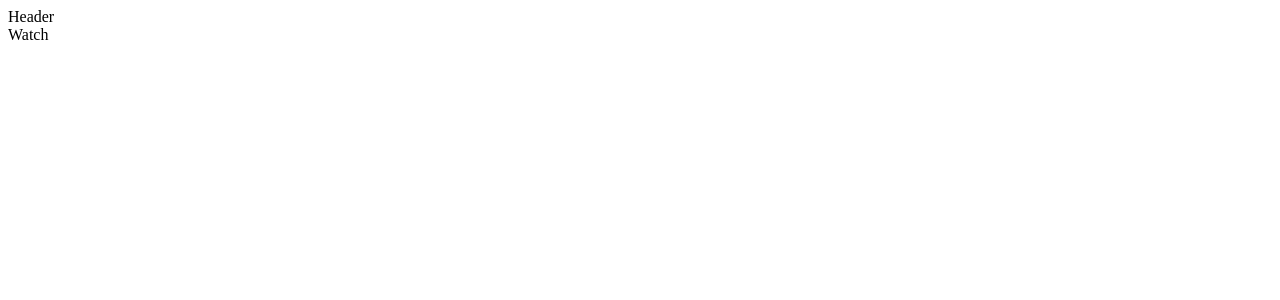
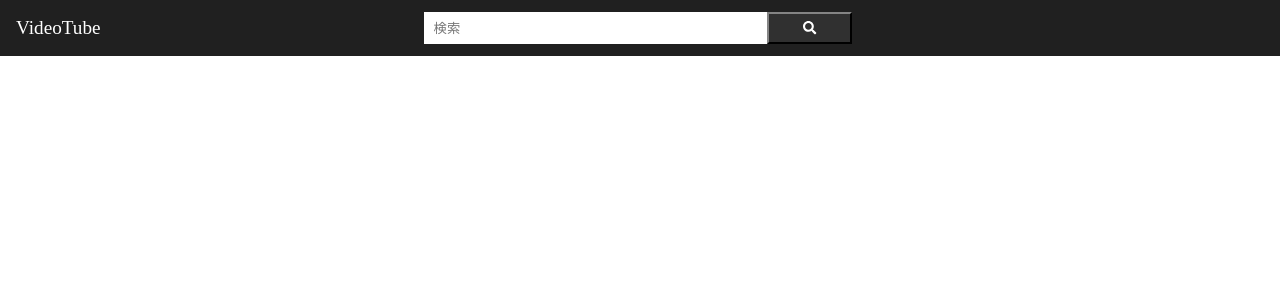
Before and after one commit to guuma/movie-app, a React (Create React App) app: page /watch in a window 1280 px wide. Shown: the top 300 px of the page. Built offline with nearby package versions, Linux system fonts and the light colour scheme.

Commit message:
Add Header style and create apis

```diff
--- a/src/App.jsx
+++ b/src/App.jsx
@@ -3,10 +3,12 @@
 import Top from './pages/Top'
 import Search from './pages/Search'
 import Watch from './pages/Watch'
+import { Reset } from 'styled-reset';
 
 function App() {
   return (
     <Router>
+      <Reset />
       <Switch>
         <Route exact path="/" component={Top} />
         <Route exact path="/search" component={Search} />
--- a/src/components/Header/Header.jsx
+++ b/src/components/Header/Header.jsx
@@ -1,11 +1,25 @@
-import React from 'react'
+import React from 'react';
+import { FontAwesomeIcon } from '@fortawesome/react-fontawesome';
+import { faSearch } from '@fortawesome/free-solid-svg-icons';
+import { Link } from 'react-router-dom';
+import Style from './Header.module.scss';
 
 const Header = () => {
   return (
-    <div>
-      Header
+    <div className={Style.header}>
+      <div className={Style.item}>
+        <Link to="/">VideoTube</Link>
+      </div>
+      <div className={Style.item}>
+        <form>
+          <input type="text" placeholder="検索" />
+          <button type="submit">
+            <FontAwesomeIcon icon={faSearch} />
+          </button>
+        </form>
+      </div>
     </div>
-  )
-}
+  );
+};
 
-export default Header
+export default Header;
--- /dev/null
+++ b/src/components/Header/Header.module.scss
@@ -0,0 +1,43 @@
+.header {
+  position: fixed;
+  left: 0;
+  top: 0;
+  display: flex;
+  height: 56px;
+  width: 100%;
+  background-color: #202020;
+  a {
+    color: #fff;
+    font-size: 1.2rem;
+    line-height: 56px;
+    padding-left: 1rem;
+    text-decoration: none;
+  }
+  .item {
+    &:first-child {
+      flex-grow: 1;
+    }
+    &:last-child {
+      flex-grow: 2;
+    }
+  }
+  form {
+    width: 50%;
+    height: 32px;
+    display: flex;
+    margin: 12px 0;
+    input {
+      width: 80%;
+      text-indent: 0.5rem;
+      border: #121212;
+      background-color: #fff;
+      color: #fff;
+    }
+    button {
+      width: 20%;
+      background-color: #303030;
+      color: #fff;
+      border-color: #303030;
+    }
+  }
+}
--- a/src/pages/Top.jsx
+++ b/src/pages/Top.jsx
@@ -1,12 +1,14 @@
-import React from 'react'
-import Layout from '../components/Layout/Layout'
+import React, {useEffect} from 'react';
+import Layout from '../components/Layout/Layout';
+import { fetchPopularData } from '../apis/index';
 
 const Top = () => {
-  return (
-    <Layout>
-      top page
-    </Layout>
-  )
-}
+  useEffect(() => {
+    fetchPopularData().then((res) => {
+      console.log('data', res)
+    })
+  }, [])
+  return <Layout>top page</Layout>;
+};
 
-export default Top
+export default Top;
```
Also changed, not shown: package.json (+7 -0 lines), 1 other file (tests, documents, lock files or other folders).
